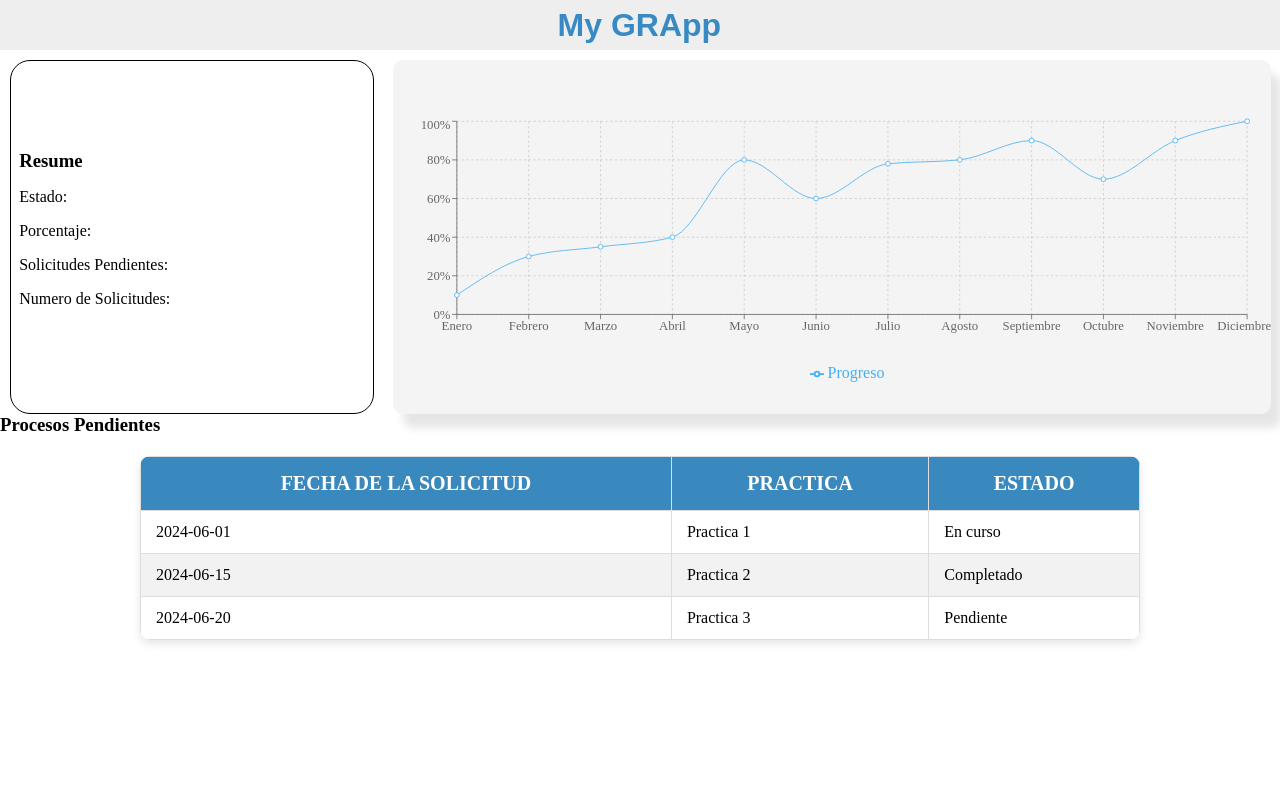
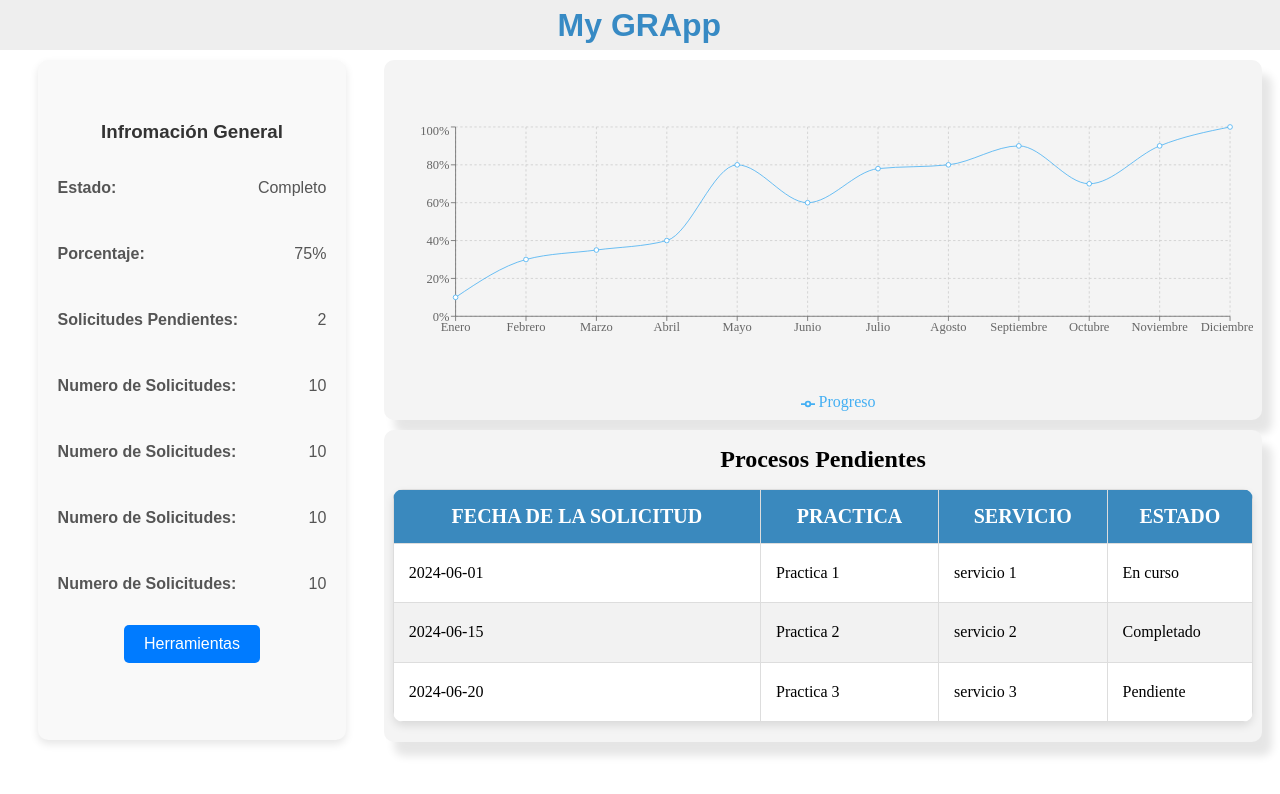
Before and after one commit to diazms04/MyGrapp-Acuacar, a React (Vite) app: page /UserPortal in a window 1280 px wide. Shown: the top 794 px of the page. Built offline with nearby package versions, Linux system fonts and the light colour scheme.

Commit message:
UserPortal page and diagnosis updated

```diff
--- a/src/pages/Diagnosis/Diagnosis.jsx
+++ b/src/pages/Diagnosis/Diagnosis.jsx
@@ -47,7 +47,7 @@ export default function Diagnosis() {
         <table>
           <thead>
             <tr>
-              <th colSpan="6">Verificación de las condiciones de abastecimiento</th>
+              <th colSpan="7">Verificación de las condiciones de abastecimiento</th>
             </tr>
             <tr>
               <th>ELEMENTO</th>
@@ -56,6 +56,7 @@ export default function Diagnosis() {
               <th>VALORACIÓN</th>
               <th>DIAGNOSTICO</th>
               <th>SERVICIO RECOMENDADO</th>
+              <th>x</th>
             </tr>
           </thead>
           <tbody>
@@ -66,6 +67,7 @@ export default function Diagnosis() {
               <td>{getValoracion()}</td>
               <td>{getAnalisisRecomendaciones()}</td>
               <td>servicio</td>
+              <td><input type="checkbox" id="check1" name="option1" /></td>
             </tr>
             <tr>
               <td rowSpan="2">Mantenimiento</td>
@@ -74,6 +76,7 @@ export default function Diagnosis() {
               <td>{getValoracion()}</td>
               <td>{getAnalisisRecomendaciones()}</td>
               <td>servicio</td>
+              <td><input type="checkbox" id="check2" name="option2" /></td>
             </tr>
             <tr>
               <td>Seguimiento al cumplimiento normativo actividades de limpieza y desinfección</td>
@@ -81,6 +84,7 @@ export default function Diagnosis() {
               <td>{getValoracion()}</td>
               <td>{getAnalisisRecomendaciones()}</td>
               <td>servicio</td>
+              <td><input type="checkbox" id="check3" name="option3" /></td>
             </tr>
             <tr>
               <td>Control de calidad</td>
@@ -89,6 +93,7 @@ export default function Diagnosis() {
               <td>{getValoracion()}</td>
               <td>{getAnalisisRecomendaciones()}</td>
               <td>servicio</td>
+              <td><input type="checkbox" id="check4" name="option4" /></td>
             </tr>
           </tbody>
         </table>
--- a/src/pages/Diagnosis/Diagnosis.scss
+++ b/src/pages/Diagnosis/Diagnosis.scss
@@ -4,21 +4,20 @@
     display: flex;
     flex-direction: column;
     align-items: center;
-    min-height: 100vh; /* Asegurar que ocupe al menos toda la altura visible */
     font-family: 'Arial', sans-serif;
     margin-bottom: 20px;
   }
 
   table {
-    width: 100%;
-    max-width: 1000px;
+    width: 98%;
+    height: 30vh;
     border-collapse: collapse;
     box-shadow: 0 4px 8px rgba(0, 0, 0, 0.1);
     background-color: #fff;
     overflow: hidden;
     border-radius: 10px;
     margin-bottom: 20px;
-    margin-top: 20px;
+
   }
 
   th, td {
--- a/src/pages/ToolsGra/ToolsGra.jsx
+++ b/src/pages/ToolsGra/ToolsGra.jsx
@@ -1,5 +1,5 @@
 import React from 'react';
-import { Link, useLocation, useNavigate } from 'react-router-dom';
+import { Link, useNavigate } from 'react-router-dom';
 import './ToolsGra.scss'; // Archivo de estilos
 import NavBar from '../../components/NavBar/NavBar';
 
--- a/src/pages/UserPortal/UserPortal.jsx
+++ b/src/pages/UserPortal/UserPortal.jsx
@@ -1,5 +1,6 @@
 import React from 'react';
 import { LineChart, Line, XAxis, YAxis, CartesianGrid, Tooltip, Legend } from 'recharts';
+import { Link, useNavigate } from 'react-router-dom';
 import './UserPortal.scss';
 import NavBar from '../../components/NavBar/NavBar';
 
@@ -24,12 +25,18 @@ const valoresY = [0, 20, 40, 60, 80, 100]; // Aquí puedes ajustar los valores s
 
 // Datos para la tabla
 const tableData = [
-    { practica: 'Practica 1', estado: 'En curso', fecha: '2024-06-01' },
-    { practica: 'Practica 2', estado: 'Completado', fecha: '2024-06-15' },
-    { practica: 'Practica 3', estado: 'Pendiente', fecha: '2024-06-20' }
+    { practica: 'Practica 1', estado: 'En curso', fecha: '2024-06-01', servicio: 'servicio 1' },
+    { practica: 'Practica 2', estado: 'Completado', fecha:'2024-06-15', servicio: 'servicio 2' },
+    { practica: 'Practica 3', estado: 'Pendiente', fecha: '2024-06-20', servicio: 'servicio 3' },
 ];
 
 function UserPortal() {
+  const navigate = useNavigate();
+
+  const handleButtonClick = () => {
+    navigate('/toolsGra');
+
+  };
 
   // Función para formatear el valor con porcentaje
   const formatPercent = (value) => {
@@ -46,19 +53,32 @@ function UserPortal() {
 
           <div className='AccountResume'>
 
-            <div className='resume'>
-              <h3>Resume </h3>
-              <div>
-                <p>Estado: </p>
-                <p>Porcentaje: </p>
-                <p>Solicitudes Pendientes:</p>
-                <p>Numero de Solicitudes: </p>
-              </div>
+          <div className='resume'>
+            <div className='card_title'>
+            <h3>Infromación General</h3>
             </div>
+
+          <div className='resume-content'>
+            <p><span>Estado:</span> <span>Completo</span></p>
+            <p><span>Porcentaje:</span> <span>75%</span></p>
+            <p><span>Solicitudes Pendientes:</span> <span>2</span></p>
+            <p><span>Numero de Solicitudes:</span> <span>10</span></p>
+            <p><span>Numero de Solicitudes:</span> <span>10</span></p>
+            <p><span>Numero de Solicitudes:</span> <span>10</span></p>
+            <p><span>Numero de Solicitudes:</span> <span>10</span></p>
+          </div>
+
+          <div className='card_button'>
+            <button id='b_general' className='back-button' onClick={handleButtonClick}>Herramientas</button>
+          </div>
+
+
+</div>
           </div>
 
           <div className='container_charts'>
             <div className="line-chart-container">
+
               <LineChart className='progress_chart'
                 width={1100}
                 height={300}
@@ -73,22 +93,20 @@ function UserPortal() {
                 <Line className='lin' type="monotone" dataKey="Progreso" stroke="#43aff3" />
               </LineChart>
             </div>
-          </div>
 
-        </div>
-        <div>
-            <div>
-                <h3>Procesos Pendientes</h3>
-            </div>
+
 
             <div className='tabla-container'>
+            <div className='process_title'>
+                <h2>Procesos Pendientes</h2>
+            </div>
               <table className='tabla-practicas'>
                 <thead>
                   <tr>
                     <th>Fecha de la Solicitud</th>
                     <th>Practica</th>
+                    <th>Servicio</th>
                     <th>Estado</th>
-
                   </tr>
                 </thead>
                 <tbody>
@@ -96,12 +114,18 @@ function UserPortal() {
                     <tr key={index}>
                         <td>{row.fecha}</td>
                         <td>{row.practica}</td>
+                        <td>{row.servicio}</td>
                         <td>{row.estado}</td>
                     </tr>
                   ))}
                 </tbody>
               </table>
             </div>
+          </div>
+
+        </div>
+        <div>
+
         </div>
       </div>
     </>
--- a/src/pages/UserPortal/UserPortal.scss
+++ b/src/pages/UserPortal/UserPortal.scss
@@ -5,7 +5,6 @@
 .AccountResume{
     width: 30%;
     // background-color: antiquewhite;
-
     display: flex;
     flex-direction: column;
     align-items: center;
@@ -14,13 +13,12 @@
 .resume {
     display: flex;
     flex-direction: column;
-    border: 0.5px solid black;
-    justify-content: center;
+
     border-radius: 20px;
     padding: 8px;
     width: 90%;
     margin-top: 10px;
-    height: 42vh;
+    height: 80vh;
 }
 
 .line-chart-container {
@@ -31,10 +29,13 @@
     border-radius: 10px;
     box-shadow: 10px 14px 8px rgba(0, 0, 0, 0.1);
     width: 98%;
-    background-color: rgb(244, 244, 244)
+    background-color: rgb(244, 244, 244);
+    height: 45vh;
   }
 
   .progress_chart {
+    width: 98% !important;
+    height: 98% !important;
     .recharts-cartesian-grid {
       stroke: #d5d5d5;
     }
@@ -75,7 +76,7 @@ h3 {
 
 .container_charts {
     display: flex;
-    justify-content: center;
+    flex-direction: column;
     width: 70%;
 }
 
@@ -86,6 +87,69 @@ h3 {
 }
 
 .tabla-container {
+  margin-top: 10px;
+  flex-direction: column;
+  display: flex;
+
+  align-items: center;
+  border-radius: 10px;
+  box-shadow: 10px 14px 8px rgba(0, 0, 0, 0.1);
+  width: 98%;
+  background-color: rgb(244, 244, 244);
+  height: 39vh;
+}
+
+.resume {
+  background-color: #f9f9f9;
+  border-radius: 10px;
+  padding: 20px;
+  width: 70%;
+  box-shadow: 0 4px 8px rgba(0, 0, 0, 0.1);
+  display: flex;
+  justify-content: center;
+
+}
+
+.resume h3 {
+  text-align: center;
+  font-family: 'Arial', sans-serif;
+  color: #333;
+  margin-bottom: 20px;
+}
+
+.resume-content {
+  display: flex;
+  flex-direction: column;
+  gap: 2vh;
+
+}
+
+.resume-content p {
+  display: flex;
+  justify-content: space-between;
+  font-family: 'Arial', sans-serif;
+  color: #555;
+}
+
+.resume-content p span:first-child {
+  font-weight: bold;
+}
+
+.process_title {
+  display: flex;
+  margin: 2vh;
+
+  h2{
+    margin: 0px;
+  }
+}
+
+#b_general {
+  margin: 16px;
+}
+
+
+.card_button{
   display: flex;
   justify-content: center;
 }
```
